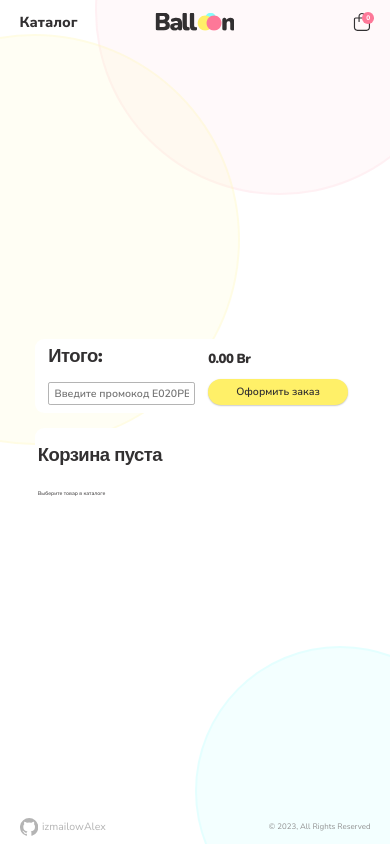
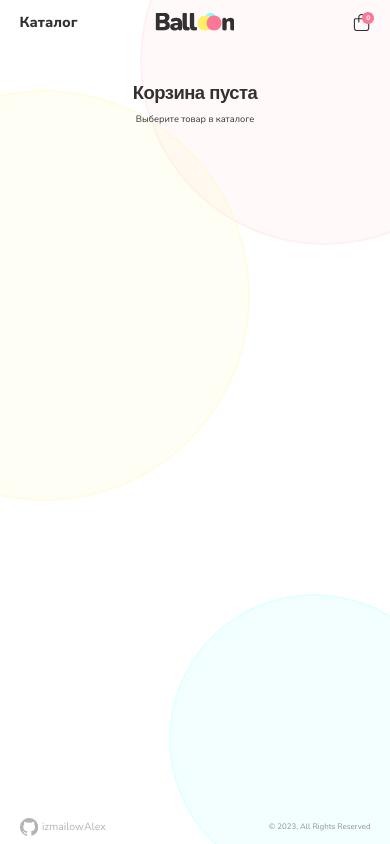
Before and after one commit to izmailowAlex/online_store, a React (Create React App) app: page /cart in a window 390 px wide. Built offline with nearby package versions, Linux system fonts and the light colour scheme.

Commit message:
refactor: correct some style rules about catalog & cart & rounds

```diff
--- a/src/App.css
+++ b/src/App.css
@@ -42,15 +42,34 @@
   right: -27rem;
 }
 
-@media screen and (max-width: 767px) {
+@media screen and (max-width: 768px) {
+
+  .balloon_yellow {
+    top: 28rem;
+    left: -42rem;
+  }
 
   .balloon_blue {
-    background-color: rgba(192, 255, 253, 0.2);
-    border: 0.8rem solid rgba(169, 254, 252, 0.2);
-    width: 110rem;
-    height: 110rem;
     bottom: -35rem;
-    right: -36rem;
+    right: -26rem;
   }
 
 }
+
+@media screen and (max-width: 500px) {
+
+  .balloon_red {
+    top: -47rem;
+    right: -45rem;
+  }
+
+  .balloon_yellow {
+    top: 34rem;
+    left: -61rem;
+  }
+
+  .balloon_blue {
+    bottom: -15rem;
+  }
+
+}
--- a/src/components/Header/Actions/Actions.css
+++ b/src/components/Header/Actions/Actions.css
@@ -117,4 +117,9 @@
     height: 6.8rem;
   }
 
+  .icon__svg {
+    width: 6.5rem;
+    height: 6.5rem;
+  }
+
 }
--- a/src/components/Main/Cart/Cart.css
+++ b/src/components/Main/Cart/Cart.css
@@ -1,7 +1,5 @@
 .cart {
-  margin: auto;
   padding: 5rem 0;
-  display: flex;
 }
 
 .cart-content {
@@ -88,6 +86,20 @@
   font-size: 1.4rem;
 }
 
+.cart-empty-block {
+  margin-top: 10rem;
+  width: 100%;
+  display: inline-flex;
+  flex-direction: column;
+  justify-content: center;
+  align-items: center;
+  gap: 5rem;
+}
+
+.cart-description {
+  font-size: 3.5rem;
+}
+
 @media (hover: hover) {
 
   .cart-clear:hover {
@@ -163,7 +175,7 @@
   }
 
   .cart-table {
-    padding: 7rem 1rem;
+    padding: 7rem 3rem;
     gap: 10rem;
   }
 
--- a/src/components/Main/Cart/Cart.tsx
+++ b/src/components/Main/Cart/Cart.tsx
@@ -87,10 +87,10 @@ function Cart (): JSX.Element {
   return (
     <div className="cart">
       <div className="cart-content">
-        <div className="cart-table">
         {cartOrders.length !== 0
           ? (
             <>
+              <div className="cart-table">
                 <div className="cart-table-upper">
                   <h2 className="cart__title">Корзина</h2>
                   <div
@@ -137,12 +137,6 @@ function Cart (): JSX.Element {
                     <li className="page-item page-item-nav" onClick={() => { pageNavigate('next') }} >Вперёд</li>
                   </ul>
                 </div>
-              </>)
-            : <>
-                <h2 className="cart__title">Корзина пуста</h2>
-                <p className="cart-description">Выберите товар в каталоге</p>
-              </>
-          }
               </div>
               <div className="cart-summary">
                 <h2 className="cart-summary__title">Итого:</h2>
@@ -162,6 +156,14 @@ function Cart (): JSX.Element {
                   Оформить заказ
                 </Button>
               </div>
+            </>)
+          : <>
+              <div className="cart-empty-block">
+                <h2 className="cart__title">Корзина пуста</h2>
+                <p className="cart-description">Выберите товар в каталоге</p>
+              </div>
+            </>
+          }
       </div>
       {String(popupWindow) !== 'false' ? <Checkout setPopupWindow={setPopupWindow} /> : ''}
     </div>
--- a/src/components/Main/Catalog/Catalog.css
+++ b/src/components/Main/Catalog/Catalog.css
@@ -1,5 +1,5 @@
 .main-catalog {
-  padding: 3rem;
+  padding: 3rem 3rem 8rem 3rem;
   width: 100%;
   display: flex;
   flex-direction: column;
@@ -27,7 +27,7 @@
 @media screen and (max-width: 500px) {
 
   .main-catalog {
-    padding: 3rem 1rem;
+    padding: 8rem 1rem;
   }
 
   .main-catalog__title {
--- a/src/components/Main/Filter/Filter.css
+++ b/src/components/Main/Filter/Filter.css
@@ -29,18 +29,16 @@
   min-width: 28rem;
   padding: 2rem;
   font-size: 3.3rem;
-  /* text-decoration: underline; */
   border: 0;
   color: var(--base-color);
   background-color: var(--primary-color);
+  transition: all 0.3s ease-in-out;
   cursor: pointer;
 }
 
 .active .filter-anchor {
   text-decoration: none;
   color: var(--secondary-color);
-  background-color: var(--primary-color-disabled);
-  border: 0.1rem solid var(--secondary-color);
 }
 
 .filter-category__title {
@@ -104,7 +102,7 @@
   .filter-anchor-wrapper {
     display: block;
     position: absolute;
-    top: 5rem;
+    top: 4rem;
     right: -15rem;
   }
 
--- a/src/components/Main/ProductView/ProductView.css
+++ b/src/components/Main/ProductView/ProductView.css
@@ -174,6 +174,7 @@
 @media screen and (max-width: 500px) {
 
   .product-view {
+    margin: 8rem 0rem;
     gap: 2rem;
   }
 
```
Lines whose indentation alone changed are shown as unchanged.
